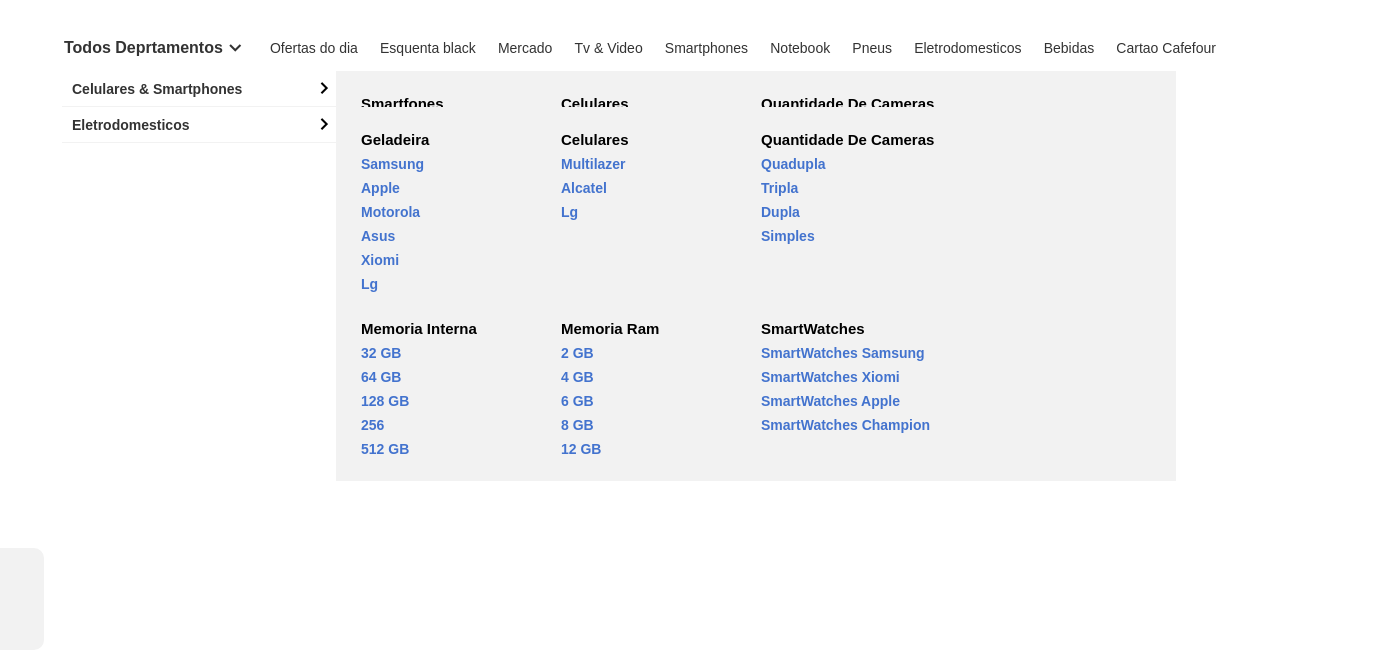
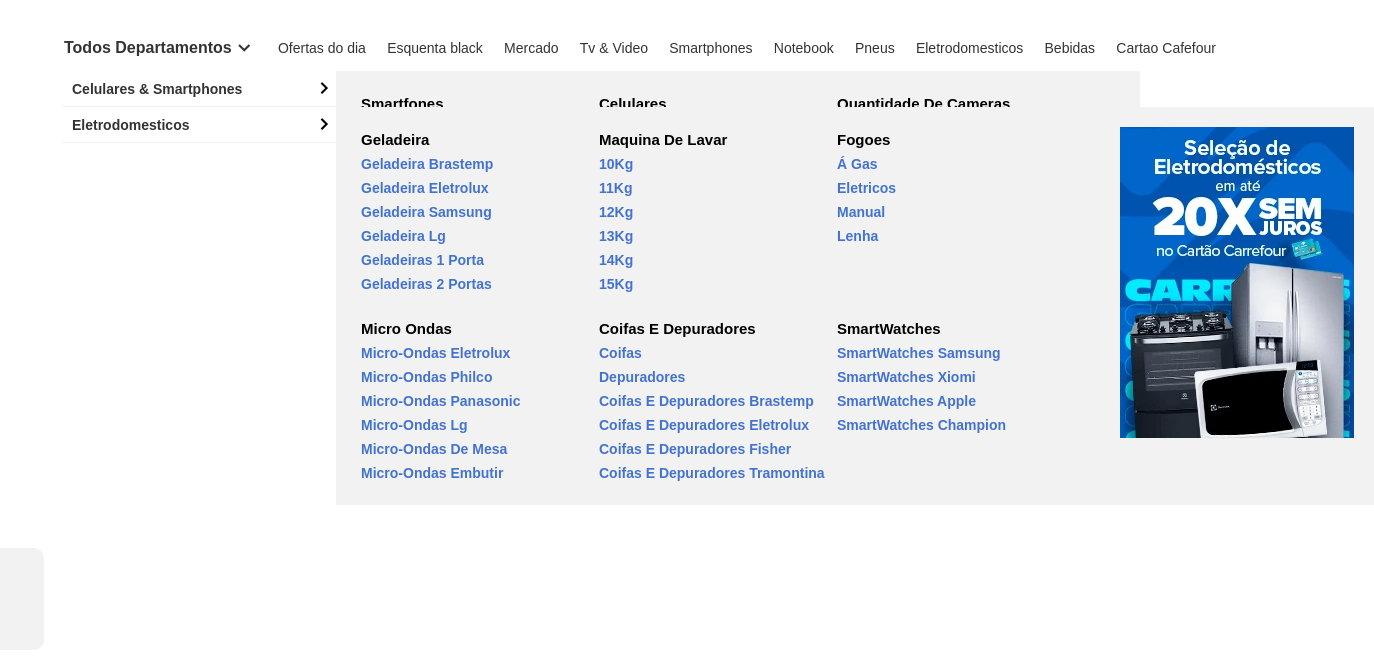
Before and after one commit to thiagoss2/projeto-carrefour, a plain HTML site: page index.html in a window 1280 px wide. Shown: the part 140-800 px from the top of the page, 1374 px wide, since content can reach past the window. Drawn offline with nearby package versions, Linux system fonts and the light colour scheme.

Commit message:
removendo alguns bugs

```diff
--- a/css/estilos.css
+++ b/css/estilos.css
@@ -402,7 +402,7 @@
    margin-bottom: 20px;
 }
 .menu-departamentos-dropdown-subdropdown__lista {
-   width: 200px;
+   width: 238px;
 }
 
 .menu-departamentos-dropdown-subdropdown__item-lista {
@@ -425,7 +425,7 @@
 
 .menu-departamentos-dropdown-subdropdown__secao {
    /* width: 200px; */
-   margin-left: 200px;
+   margin-left: 50px;
 }
 
 /* FIM DO SUBDROPDOWN */
--- a/index.html
+++ b/index.html
@@ -203,7 +203,7 @@
 
             <li class="menu-departamentos__item-lista">
                <a href="#" class="menu-departamentos__link">
-                  Todos Deprtamentos
+                  Todos Departamentos
                   <i class='bx bx-chevron-down'></i>
                </a>
 
@@ -461,100 +461,121 @@
                            <div class="menu-departamentos-dropdown-subdropdown__divisao">
                               <ul class="menu-departamentos-dropdown-subdropdown__lista">
                                  <li class="menu-departamentos-dropdown-subdropdown__item-lista">
-                                    <a href="#" class="menu-departamentos-dropdown-subdropdown__link menu-departamentos-dropdown-subdropdown__font-maior">
+                                    <a href="#"
+                                       class="menu-departamentos-dropdown-subdropdown__link menu-departamentos-dropdown-subdropdown__font-maior">
                                        Geladeira
                                     </a>
                                  </li>
 
                                  <li class="menu-departamentos-dropdown-subdropdown__item-lista">
                                     <a href="#" class="menu-departamentos-dropdown-subdropdown__link">
-                                       Samsung
+                                       Geladeira Brastemp
                                     </a>
                                  </li>
 
                                  <li class="menu-departamentos-dropdown-subdropdown__item-lista">
                                     <a href="#" class="menu-departamentos-dropdown-subdropdown__link">
-                                       Apple
+                                       Geladeira Eletrolux
                                     </a>
                                  </li>
 
                                  <li class="menu-departamentos-dropdown-subdropdown__item-lista">
                                     <a href="#" class="menu-departamentos-dropdown-subdropdown__link">
-                                       Motorola
+                                       Geladeira Samsung
                                     </a>
                                  </li>
 
                                  <li class="menu-departamentos-dropdown-subdropdown__item-lista">
                                     <a href="#" class="menu-departamentos-dropdown-subdropdown__link">
-                                       asus
+                                       Geladeira Lg
                                     </a>
                                  </li>
 
                                  <li class="menu-departamentos-dropdown-subdropdown__item-lista">
                                     <a href="#" class="menu-departamentos-dropdown-subdropdown__link">
-                                       xiomi
+                                       Geladeiras 1 Porta
                                     </a>
                                  </li>
                                  <li class="menu-departamentos-dropdown-subdropdown__item-lista">
                                     <a href="#" class="menu-departamentos-dropdown-subdropdown__link">
-                                       Lg
+                                       Geladeiras 2 Portas
                                     </a>
                                  </li>
                               </ul>
 
                               <ul class="menu-departamentos-dropdown-subdropdown__lista">
                                  <li class="menu-departamentos-dropdown-subdropdown__item-lista">
-                                    <a href="#" class="menu-departamentos-dropdown-subdropdown__link menu-departamentos-dropdown-subdropdown__font-maior">
-                                       Celulares
+                                    <a href="#"
+                                       class="menu-departamentos-dropdown-subdropdown__link menu-departamentos-dropdown-subdropdown__font-maior">
+                                       Maquina de Lavar
                                     </a>
                                  </li>
 
                                  <li class="menu-departamentos-dropdown-subdropdown__item-lista">
                                     <a href="#" class="menu-departamentos-dropdown-subdropdown__link">
-                                       Multilazer
+                                       10Kg
                                     </a>
                                  </li>
 
                                  <li class="menu-departamentos-dropdown-subdropdown__item-lista">
                                     <a href="#" class="menu-departamentos-dropdown-subdropdown__link">
-                                       Alcatel
+                                       11Kg
                                     </a>
                                  </li>
                                  <li class="menu-departamentos-dropdown-subdropdown__item-lista">
                                     <a href="#" class="menu-departamentos-dropdown-subdropdown__link">
-                                       Lg
+                                       12Kg
+                                    </a>
+                                 </li>
+
+                                 <li class="menu-departamentos-dropdown-subdropdown__item-lista">
+                                    <a href="#" class="menu-departamentos-dropdown-subdropdown__link">
+                                       13Kg
+                                    </a>
+                                 </li>
+
+                                 <li class="menu-departamentos-dropdown-subdropdown__item-lista">
+                                    <a href="#" class="menu-departamentos-dropdown-subdropdown__link">
+                                       14Kg
+                                    </a>
+                                 </li>
+
+                                 <li class="menu-departamentos-dropdown-subdropdown__item-lista">
+                                    <a href="#" class="menu-departamentos-dropdown-subdropdown__link">
+                                       15Kg
                                     </a>
                                  </li>
                               </ul>
 
                               <ul class="menu-departamentos-dropdown-subdropdown__lista">
                                  <li class="menu-departamentos-dropdown-subdropdown__item-lista">
-                                    <a href="#" class="menu-departamentos-dropdown-subdropdown__link menu-departamentos-dropdown-subdropdown__font-maior">
-                                       Quantidade De cameras
+                                    <a href="#"
+                                       class="menu-departamentos-dropdown-subdropdown__link menu-departamentos-dropdown-subdropdown__font-maior">
+                                       Fogoes
                                     </a>
                                  </li>
 
                                  <li class="menu-departamentos-dropdown-subdropdown__item-lista">
                                     <a href="#" class="menu-departamentos-dropdown-subdropdown__link">
-                                       Quadupla
+                                       Á gas
                                     </a>
                                  </li>
 
                                  <li class="menu-departamentos-dropdown-subdropdown__item-lista">
                                     <a href="#" class="menu-departamentos-dropdown-subdropdown__link">
-                                       Tripla
+                                       Eletricos
                                     </a>
                                  </li>
 
                                  <li class="menu-departamentos-dropdown-subdropdown__item-lista">
                                     <a href="#" class="menu-departamentos-dropdown-subdropdown__link">
-                                       Dupla
+                                       Manual
                                     </a>
                                  </li>
 
                                  <li class="menu-departamentos-dropdown-subdropdown__item-lista">
                                     <a href="#" class="menu-departamentos-dropdown-subdropdown__link">
-                                       Simples
+                                       Lenha
                                     </a>
                                  </li>
                               </ul>
@@ -562,85 +583,95 @@
                            <div class="menu-departamentos-dropdown-subdropdown__divisao">
                               <ul class="menu-departamentos-dropdown-subdropdown__lista">
                                  <li class="menu-departamentos-dropdown-subdropdown__item-lista">
-                                    <a href="#" class="menu-departamentos-dropdown-subdropdown__link menu-departamentos-dropdown-subdropdown__font-maior">
-                                       Memoria Interna
+                                    <a href="#"
+                                       class="menu-departamentos-dropdown-subdropdown__link menu-departamentos-dropdown-subdropdown__font-maior">
+                                       Micro Ondas
                                     </a>
                                  </li>
 
                                  <li class="menu-departamentos-dropdown-subdropdown__item-lista">
                                     <a href="#" class="menu-departamentos-dropdown-subdropdown__link">
-                                       32 GB
+                                       Micro-Ondas Eletrolux
                                     </a>
                                  </li>
 
                                  <li class="menu-departamentos-dropdown-subdropdown__item-lista">
                                     <a href="#" class="menu-departamentos-dropdown-subdropdown__link">
-                                       64 GB
+                                       Micro-Ondas Philco
                                     </a>
                                  </li>
 
                                  <li class="menu-departamentos-dropdown-subdropdown__item-lista">
                                     <a href="#" class="menu-departamentos-dropdown-subdropdown__link">
-                                       128 GB
+                                       Micro-Ondas Panasonic
                                     </a>
                                  </li>
 
                                  <li class="menu-departamentos-dropdown-subdropdown__item-lista">
                                     <a href="#" class="menu-departamentos-dropdown-subdropdown__link">
-                                       256
+                                       Micro-Ondas Lg
                                     </a>
                                  </li>
                                  <li class="menu-departamentos-dropdown-subdropdown__item-lista">
                                     <a href="#" class="menu-departamentos-dropdown-subdropdown__link">
-                                       512 GB
+                                       Micro-Ondas de Mesa
+                                    </a>
+                                 </li>
+                                 <li class="menu-departamentos-dropdown-subdropdown__item-lista">
+                                    <a href="#" class="menu-departamentos-dropdown-subdropdown__link">
+                                       Micro-Ondas embutir
+                                    </a>
+                                 </li>
+                              </ul>
+
+                              <ul class="menu-departamentos-dropdown-subdropdown__lista">
+                                 <li class="menu-departamentos-dropdown-subdropdown__item-lista">
+                                    <a href="#"
+                                       class="menu-departamentos-dropdown-subdropdown__link menu-departamentos-dropdown-subdropdown__font-maior">
+                                       Coifas e Depuradores
                                     </a>
                                  </li>
 
+                                 <li class="menu-departamentos-dropdown-subdropdown__item-lista">
+                                    <a href="#" class="menu-departamentos-dropdown-subdropdown__link">
+                                       Coifas
+                                    </a>
+                                 </li>
+
+                                 <li class="menu-departamentos-dropdown-subdropdown__item-lista">
+                                    <a href="#" class="menu-departamentos-dropdown-subdropdown__link">
+                                       Depuradores
+                                    </a>
+                                 </li>
+
+                                 <li class="menu-departamentos-dropdown-subdropdown__item-lista">
+                                    <a href="#" class="menu-departamentos-dropdown-subdropdown__link">
+                                       Coifas e Depuradores Brastemp
+                                    </a>
+                                 </li>
+
+                                 <li class="menu-departamentos-dropdown-subdropdown__item-lista">
+                                    <a href="#" class="menu-departamentos-dropdown-subdropdown__link">
+                                       Coifas e Depuradores Eletrolux
+                                    </a>
+                                 </li>
+                                 <li class="menu-departamentos-dropdown-subdropdown__item-lista">
+                                    <a href="#" class="menu-departamentos-dropdown-subdropdown__link">
+                                       Coifas e Depuradores Fisher
+                                    </a>
+                                 </li>
+                                 <li class="menu-departamentos-dropdown-subdropdown__item-lista">
+                                    <a href="#" class="menu-departamentos-dropdown-subdropdown__link">
+                                       Coifas e Depuradores Tramontina
+                                    </a>
+                                 </li>
 
                               </ul>
 
                               <ul class="menu-departamentos-dropdown-subdropdown__lista">
                                  <li class="menu-departamentos-dropdown-subdropdown__item-lista">
-                                    <a href="#" class="menu-departamentos-dropdown-subdropdown__link menu-departamentos-dropdown-subdropdown__font-maior">
-                                       Memoria Ram
-                                    </a>
-                                 </li>
-
-                                 <li class="menu-departamentos-dropdown-subdropdown__item-lista">
-                                    <a href="#" class="menu-departamentos-dropdown-subdropdown__link">
-                                       2 GB
-                                    </a>
-                                 </li>
-
-                                 <li class="menu-departamentos-dropdown-subdropdown__item-lista">
-                                    <a href="#" class="menu-departamentos-dropdown-subdropdown__link">
-                                       4 GB
-                                    </a>
-                                 </li>
-
-                                 <li class="menu-departamentos-dropdown-subdropdown__item-lista">
-                                    <a href="#" class="menu-departamentos-dropdown-subdropdown__link">
-                                       6 GB
-                                    </a>
-                                 </li>
-
-                                 <li class="menu-departamentos-dropdown-subdropdown__item-lista">
-                                    <a href="#" class="menu-departamentos-dropdown-subdropdown__link">
-                                       8 GB
-                                    </a>
-                                 </li>
-                                 <li class="menu-departamentos-dropdown-subdropdown__item-lista">
-                                    <a href="#" class="menu-departamentos-dropdown-subdropdown__link">
-                                       12 GB
-                                    </a>
-                                 </li>
-
-
-                              </ul>
-
-                              <ul class="menu-departamentos-dropdown-subdropdown__lista">
-                                 <li class="menu-departamentos-dropdown-subdropdown__item-lista">
-                                    <a href="#" class="menu-departamentos-dropdown-subdropdown__link menu-departamentos-dropdown-subdropdown__font-maior">
+                                    <a href="#"
+                                       class="menu-departamentos-dropdown-subdropdown__link menu-departamentos-dropdown-subdropdown__font-maior">
                                        SmartWatches
                                     </a>
                                  </li>
@@ -675,29 +706,14 @@
                         <!-- BLOCO DA IMAGEM -->
 
                         <section class="menu-departamentos-dropdown-subdropdown__secao">
+                           <img src="./img/imagem-geladeira.jpg" alt=""
+                              class="menu-departamentos-dropdown-subdropdown__secao-img">
 
                         </section>
 
                      </div>
                      <!-- FIM SUBDROPDOWN DEPARTAMENTOS -->
                   </li>
-
-
-
-
-
-
-
-
-
-
-
-
-
-
-
-
-
 
 
 
```
Also changed, not shown: img/imagem-geladeira.jpg (added).
